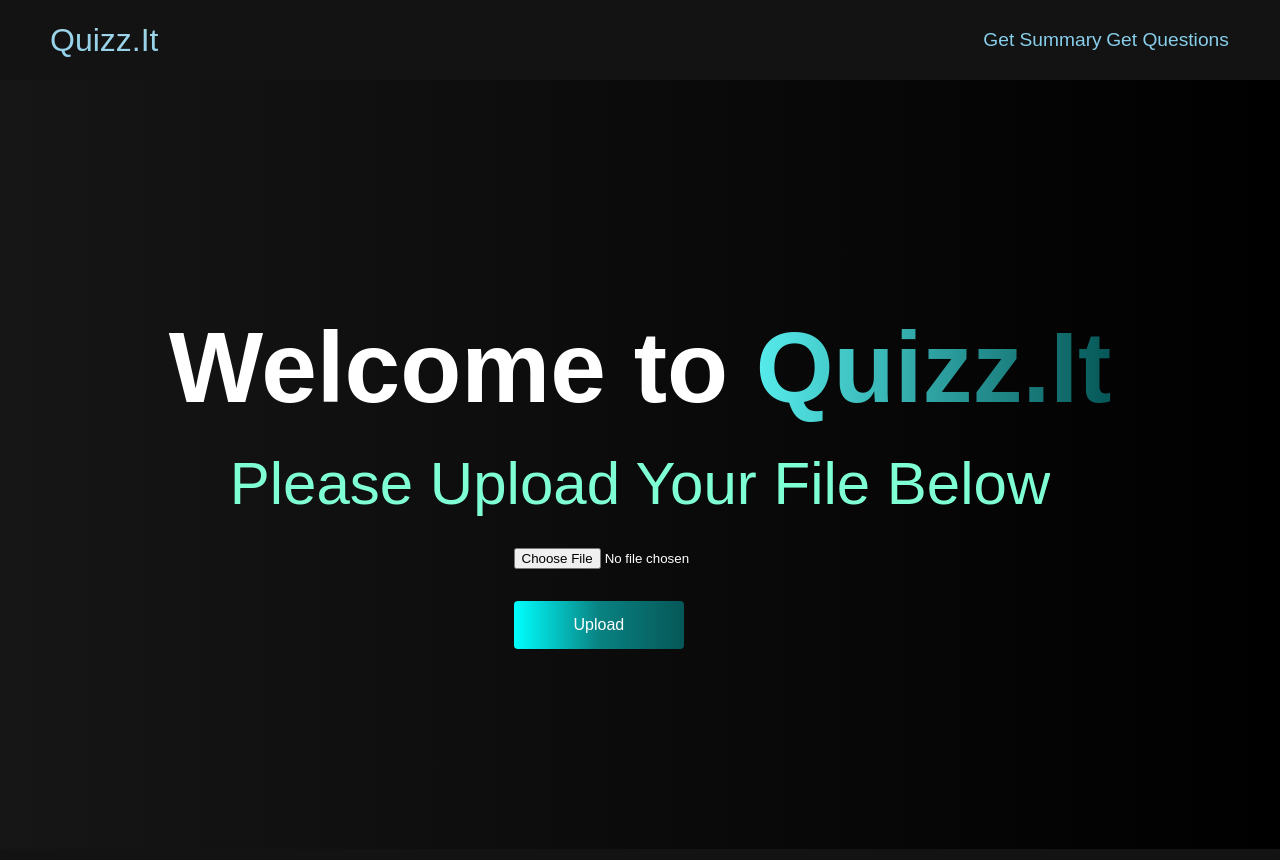
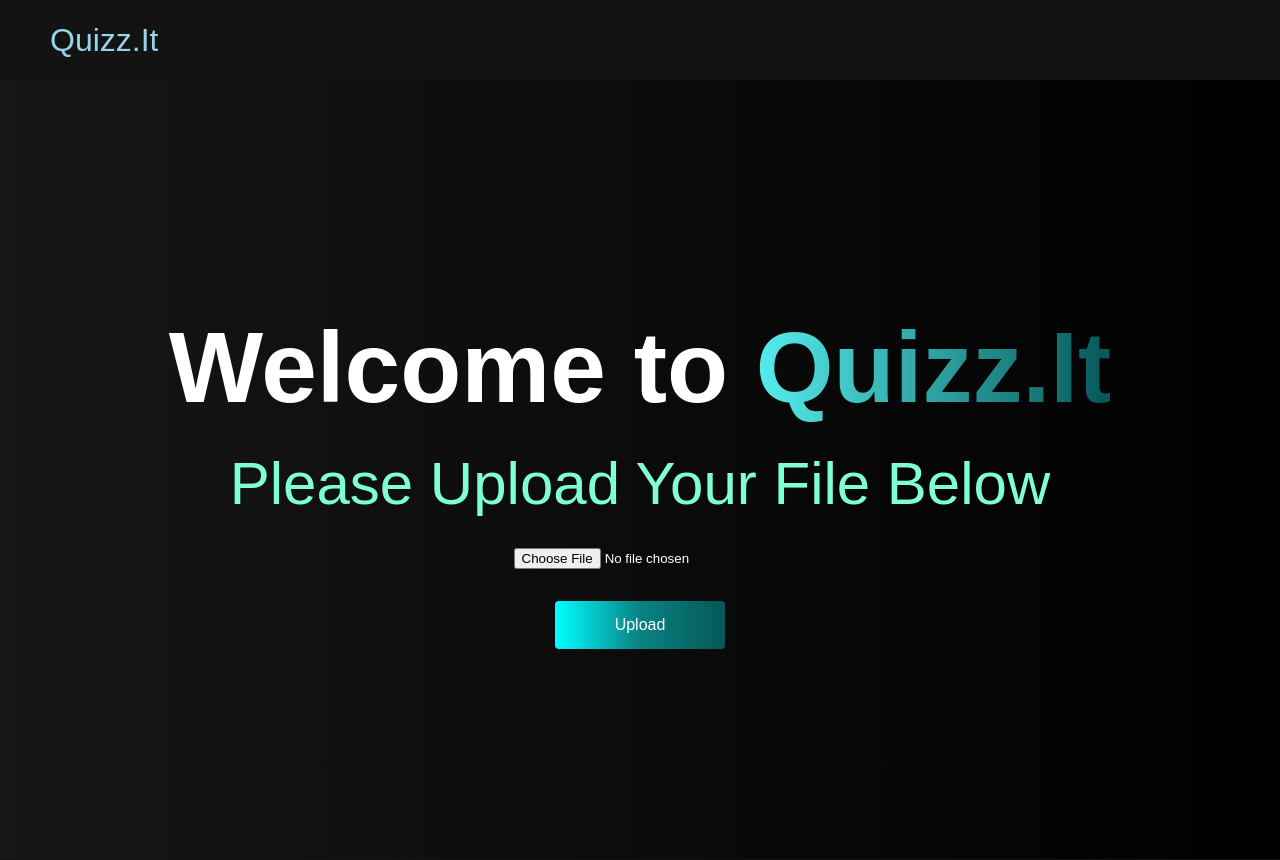
Before and after one commit to SXV357/Quizz.It, a Flask app: page / in a window 1280 px wide. Shown: the top 860 px of the page. Run offline with Flask 3, Linux system fonts and the light colour scheme; some libraries are stand-ins or nearby versions.

Commit message:
minor changes

```diff
--- a/server.py
+++ b/server.py
@@ -23,7 +23,7 @@ def save_uploaded_file():
     if request.method == "POST":
         if "upload" in request.files: # upload(for attribute of label tag, id and name of input tag)
             file = request.files["upload"]
-            if file.filename.split(".")[1] == "pdf":
+            if file.filename.endswith(".pdf"):
                 if not os.path.exists("uploads"):
                     os.makedirs("uploads")
                 file.save(os.path.join("uploads", file.filename))
--- a/static/styles.css
+++ b/static/styles.css
@@ -135,14 +135,22 @@
 
 .intro__section {
     display: flex;
+    flex-direction: column;
     align-items: center;
     justify-content: center;
+    text-align: center;
     color: white;
 }
 
-.select__button {
+.file_upload_status {
+    margin-top: 10px;
+    font-size: 25px;
+}
 
+input#upload.select__button {
+    margin: auto;
 }
+
 
 .upload__button {
     color: white;
--- a/templates/index.html
+++ b/templates/index.html
@@ -23,14 +23,6 @@
                 <span class="bar"></span> <span class="bar"></span>
                 <span class="bar"></span>
             </div>
-        <ul class="navbar__menu">
-            <li class="navbar__item">
-                <a href="Generate Summary" class="navbar__links" id="about-page">Get Summary</a>
-            </li>
-            <li class="navbar__item">
-                <a href="Generate Questions" class="navbar__links" id="services-page">Get Questions</a>
-            </li>
-        </ul>
     </div>
 </nav>
 
```
Also changed, not shown: 1 other file.
